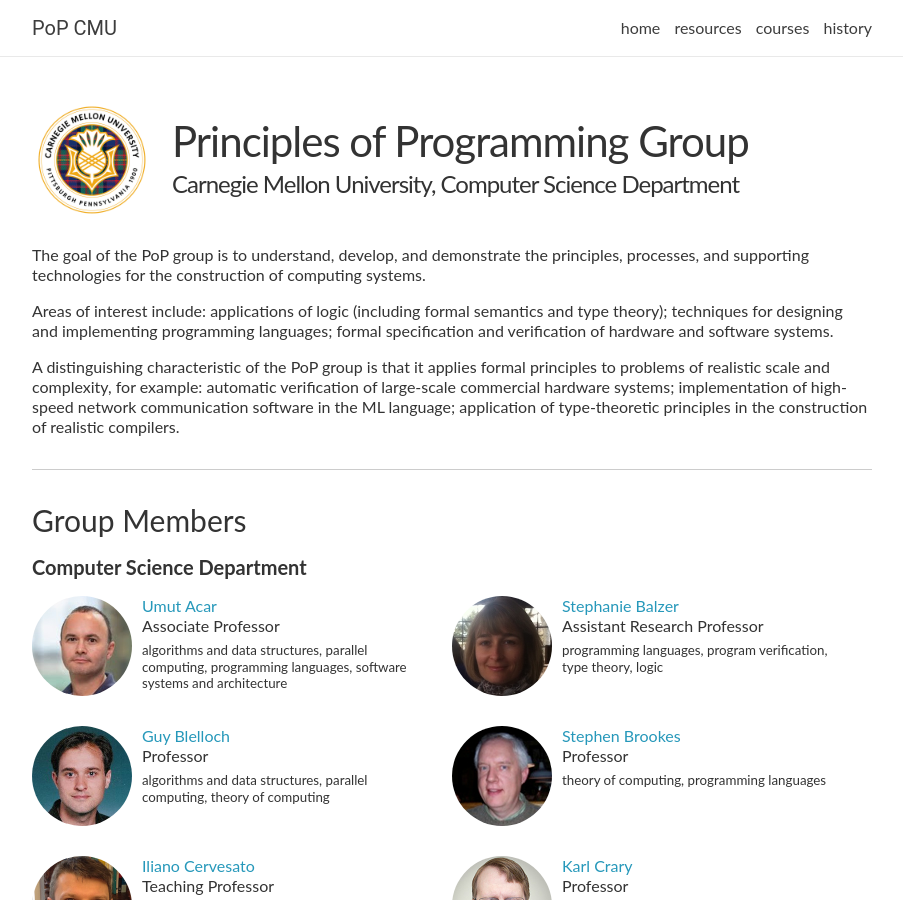
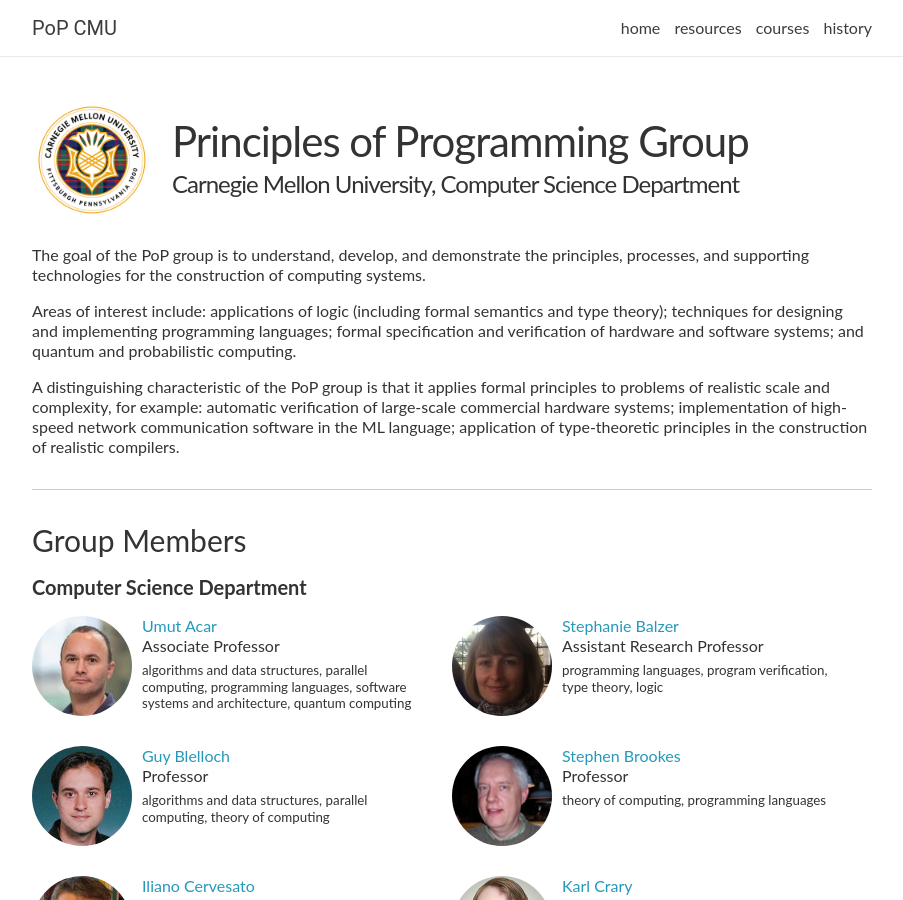
Before and after one commit to probsys/pop, a Jekyll site: the page built from _pages/home.md, in a window 1280 px wide and 900 px high. Shown: the whole window, without its empty margins (188-1091 px from the left). Built offline with Jekyll 4.4.1, drawn with Linux system fonts in a browser that asks for light colours.

Commit message:
Minor fixes to various pages.

```diff
--- a/_data/people.yml
+++ b/_data/people.yml
@@ -5,7 +5,7 @@ Current:
       title: Associate Professor
       url: http://www.umut-acar.org
       image: people/acar.jpg
-      interests: algorithms and data structures, parallel computing, programming languages, software systems and architecture
+      interests: algorithms and data structures, parallel computing, programming languages, software systems and architecture, quantum computing
 
     - name: Stephanie Balzer
       title: Assistant Research Professor
--- a/_pages/home.md
+++ b/_pages/home.md
@@ -13,7 +13,7 @@ computing systems.
 Areas of interest include: applications of logic (including formal
 semantics and type theory); techniques for designing and implementing
 programming languages; formal specification and verification of hardware
-and software systems.
+and software systems; and quantum and probabilistic computing.
 
 A distinguishing characteristic of the PoP group is that it applies formal
 principles to problems of realistic scale and complexity, for example:
```
Also changed, not shown: _pages/resources.md (+1 -1 lines), notes/index.html (deleted, +0 -23 lines).
